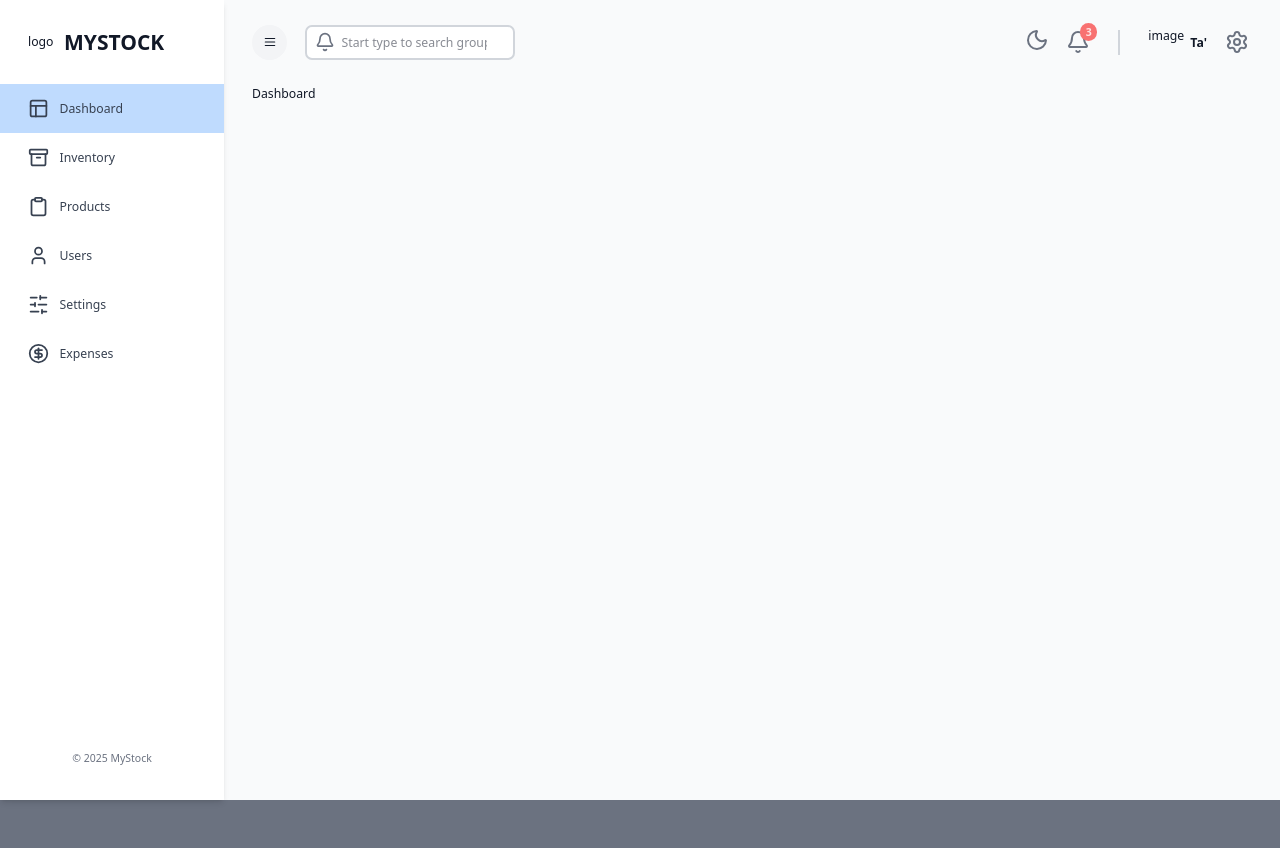
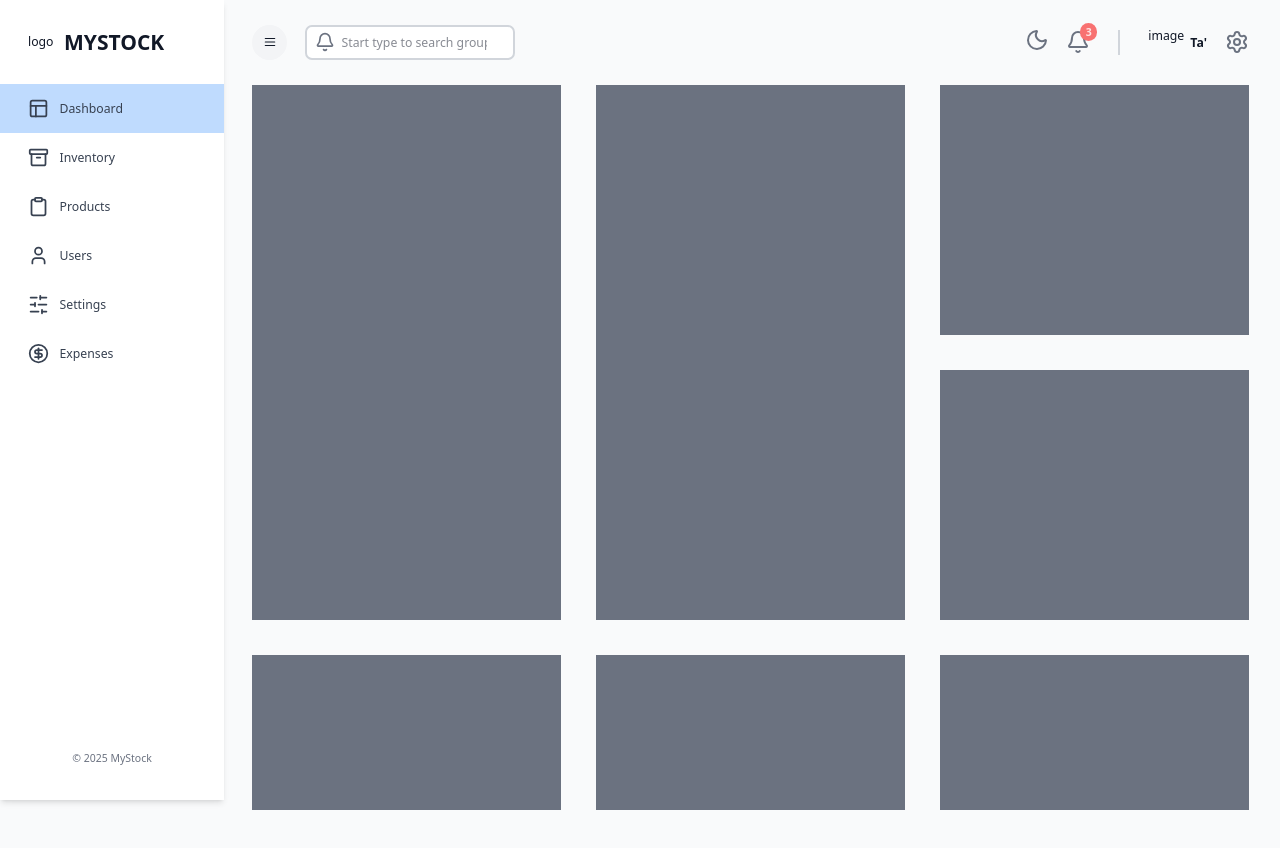
Before and after one commit to NTHB/Inventory_client, a Next.js app: page /dashboard in a window 1280 px wide. Before the commit the page ends 800 px from the top, so only its background shows below. Built offline with nearby package versions, Linux system fonts and the light colour scheme; no server answers.

Commit message:
Add dashboard grid layout

```diff
--- a/src/app/dashboard/page.tsx
+++ b/src/app/dashboard/page.tsx
@@ -1,7 +1,16 @@
+"use client";
 
 const Dashboard = () => {
   return (
-    <div>Dashboard</div>
+    <div className="grid grid-cols-1 md:grid-cols-2 xl:grid-cols-3 xl:overflow-auto gap-10 pb-4 custom-grid-rows">
+      <div className="row-span-3 xl:row-span-6 bg-gray-500" />
+      <div className="row-span-3 xl:row-span-6 bg-gray-500" />
+      <div className="row-span-2 xl:row-span-3 col-span-1 md:col-span-2 xl:col-span-1 bg-gray-500" />
+      <div className="row-span-3 bg-gray-500"/>
+      <div className="md:row-span-1 xl:row-span-2 bg-gray-500" />
+      <div className="md:row-span-1 xl:row-span-2 bg-gray-500" />
+      <div className="md:row-span-1 xl:row-span-2 bg-gray-500" />
+    </div>
   )
 }
 
--- a/src/app/globals.css
+++ b/src/app/globals.css
@@ -237,3 +237,15 @@ body,
 @utility bg-gradient-conic {
   background-image: conic-gradient(from 180deg at 50% 50%, var(--tw-gradient-stops));
 }
+
+@media (min-width: 768px) {
+  .custom-grid-rows {
+    grid-template-rows: repeat(8, 20vh);
+  }
+}
+
+@media (min-width: 1280px) {
+  .custom-grid-rows {
+    grid-template-rows: repeat(8, 7.5vh);
+  }
+}
```
